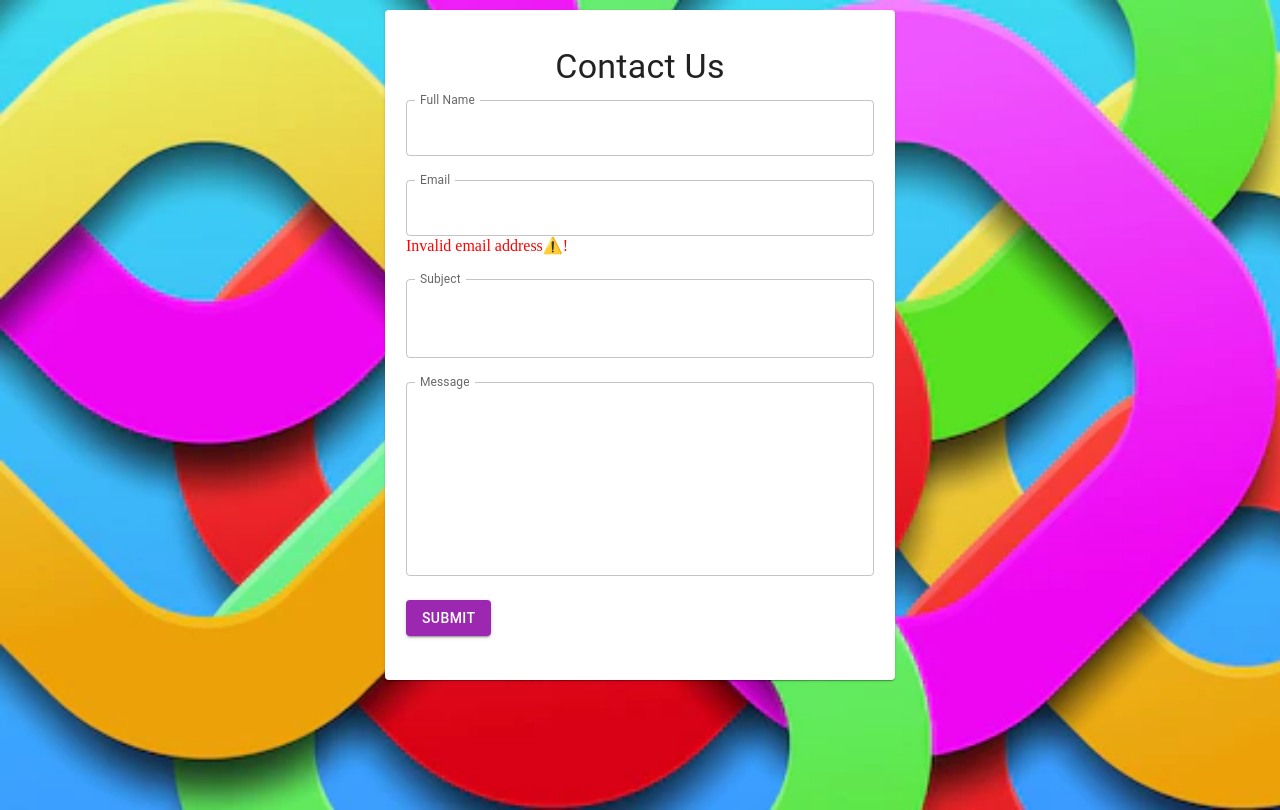
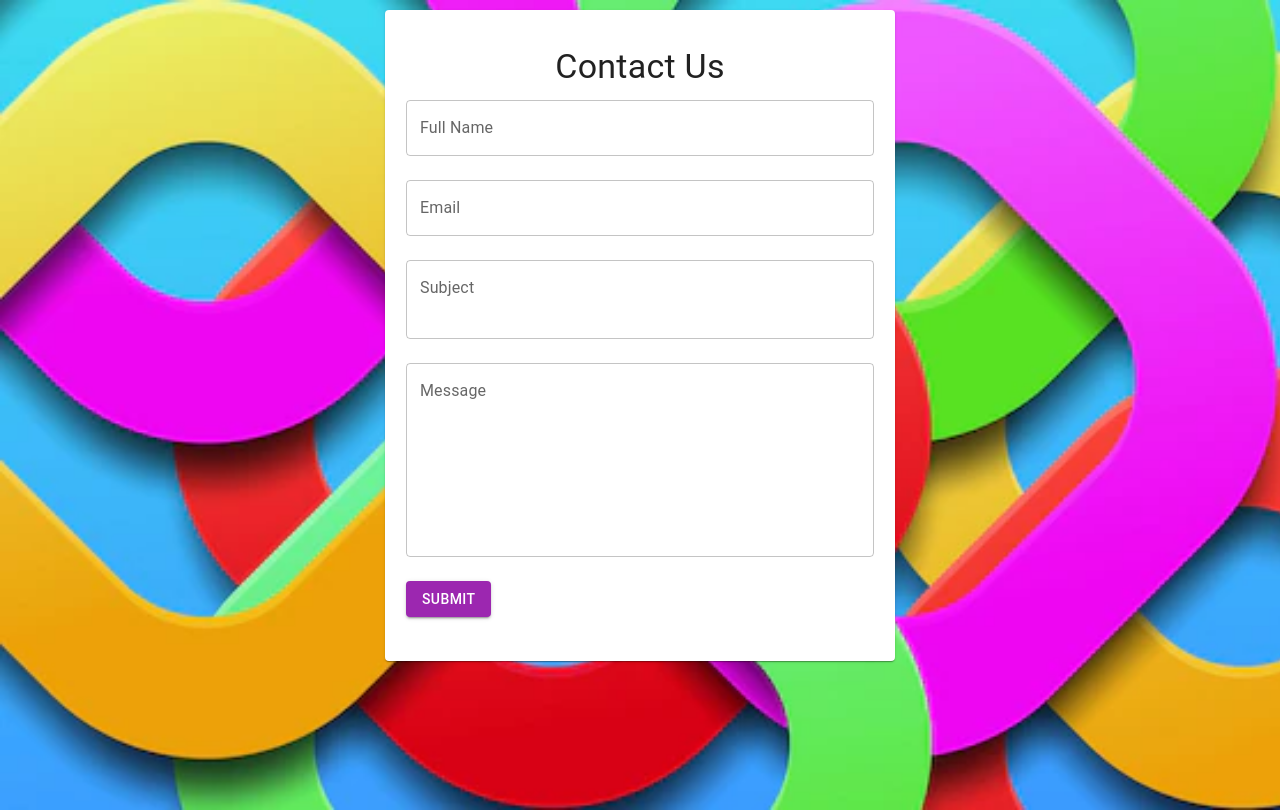
Before and after one commit to MUFTIATBAKARE/React-form, a React (Vite) app: page / in a window 1280 px wide. Built offline with nearby package versions, Linux system fonts and the light colour scheme.

Commit message:
fix: bugfix error message displayed onload

```diff
--- a/src/components/ContactFormApp.jsx
+++ b/src/components/ContactFormApp.jsx
@@ -13,10 +13,10 @@ import { useState } from "react";
 // API endpoint
 // https://my-json-server.typicode.com/tundeojediran/contacts-api-server/inquiries
 const INITIAL_STATE = {
-  fullName: " ",
-  email: " ",
-  subject: " ",
-  message: " ",
+  fullName: "",
+  email: "",
+  subject: "",
+  message: "",
 };
 
 const VALIDATION = {
@@ -44,19 +44,21 @@ const VALIDATION = {
     },
   ],
 };
-const getErrorFields = (data) =>
+const getErrorFields = (data, activeField) =>
   Object.keys(data).reduce((acc, key) => {
     if (!VALIDATION[key]) return acc;
 
     const errorsPerField = VALIDATION[key]
-      // get a list of potential errors for each field
-      // by running through all the checks
       .map((validation) => ({
         isValid: validation.isValid(data[key]),
         message: validation.message,
       }))
       // only keep the errors
       .filter((errorPerField) => !errorPerField.isValid);
+
+    if (data[key] === "" && activeField[key]) {
+      errorsPerField.push({ message: "Is required!" });
+    }
 
     return { ...acc, [key]: errorsPerField };
   }, {});
@@ -66,6 +68,7 @@ const ContactFormApp = () => {
   const [loading, setLoading] = useState(false);
   const [successModal, setSuccessModal] = useState(false);
   const [errorModal, setErrorModal] = useState(null);
+  const [activeField, setActiveField] = useState({});
 
   const handleClick = () => {
     setSuccessModal(false);
@@ -73,20 +76,30 @@ const ContactFormApp = () => {
   };
 
   const handleChange = (event) => {
-    console.log(event);
-    console.log(event.target.name);
     setData({
       ...data,
       [event.target.name]: event.target.value,
     });
+    setActiveField({
+      ...data,
+      [event.target.name]: true,
+    });
   };
 
-  const errorFields = getErrorFields(data);
-  console.log(errorFields);
+  const errorFields = getErrorFields(data, activeField);
 
-  const onSubmit = async (event) => {
+  const handleSubmit = async (event) => {
     event.preventDefault();
 
+    const hasEmptyRequiredFields = Object.keys(data).some(
+      (key) => data[key] === "" && !activeField[key] && VALIDATION[key]
+    );
+    if (hasEmptyRequiredFields) {
+      setActiveField(
+        Object.fromEntries(Object.keys(data).map((key) => [key, true]))
+      );
+      return;
+    }
     const hasErrors = Object.values(errorFields).flat().length > 0;
     if (hasErrors) return;
 
@@ -110,6 +123,7 @@ const ContactFormApp = () => {
       }, 3000);
       setTimeout(() => {
         setSuccessModal(true);
+        setActiveField({});
       }, 3100);
     } catch (err) {
       setErrorModal(err.message);
@@ -150,7 +164,7 @@ const ContactFormApp = () => {
             <Typography gutterBottom variant="h4" textAlign="center">
               Contact Us
             </Typography>
-            <form onSubmit={onSubmit}>
+            <form onSubmit={handleSubmit}>
               <Grid container spacing={3}>
                 <Grid xs={12} item>
                   <TextField
@@ -163,7 +177,7 @@ const ContactFormApp = () => {
                     onChange={handleChange}
                     fullWidth
                   />
-                  {errorFields.fullName?.length ? (
+                  {errorFields.fullName?.length && activeField.fullName ? (
                     <span style={{ color: "red" }}>
                       {errorFields.fullName[0].message}
                     </span>
@@ -180,7 +194,7 @@ const ContactFormApp = () => {
                     onChange={handleChange}
                     fullWidth
                   />
-                  {errorFields.email?.length ? (
+                  {errorFields.email?.length && activeField.email ? (
                     <span style={{ color: "red" }}>
                       {errorFields.email[0].message}
                     </span>
@@ -211,7 +225,7 @@ const ContactFormApp = () => {
                     onChange={handleChange}
                     fullWidth
                   />
-                  {errorFields.message?.length ? (
+                  {errorFields.message?.length && activeField.message ? (
                     <span style={{ color: "red" }}>
                       {errorFields.message[0].message}
                     </span>
```
